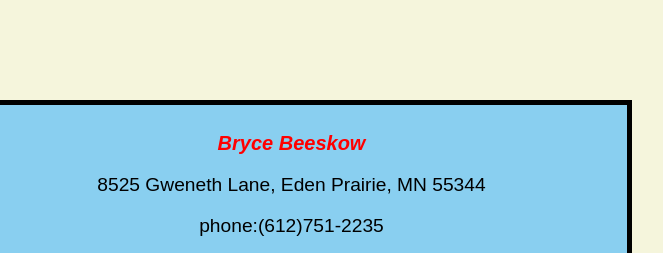
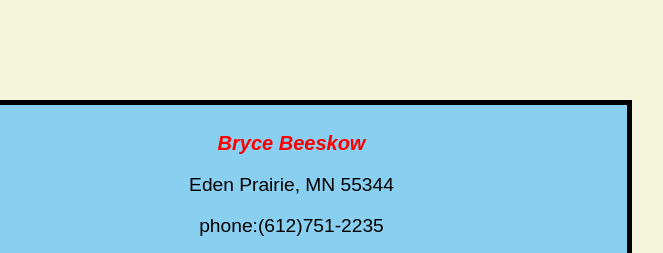
Before and after one commit to BryceBeeskow/Resume, a plain HTML site: page index.html in a window 1280 px wide. Shown: the top 253 px of the page, 278-941 px from the left. Drawn offline with Linux system fonts and the light colour scheme.

Commit message:
Update index.html

```diff
--- a/index.html
+++ b/index.html
@@ -30,7 +30,7 @@ Description: Assignment 2 Box Model. Creating a resume using chapters 3 and 4.
         <img src="images/resumepic.jpg" alt="resumepic">
         <section class="headerinfo">
             <h1>Bryce Beeskow</h1>
-            <p>8525 Gweneth Lane, Eden Prairie, MN 55344</p>
+            <p> Eden Prairie, MN 55344</p>
             <p>phone:(612)751-2235</p>
             <p>Email: bryceabeeskow@gmail.com</p>
         </section>
```
